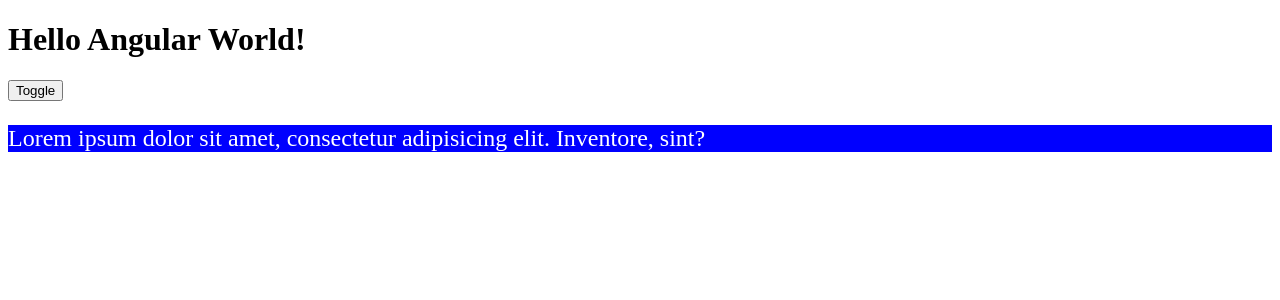
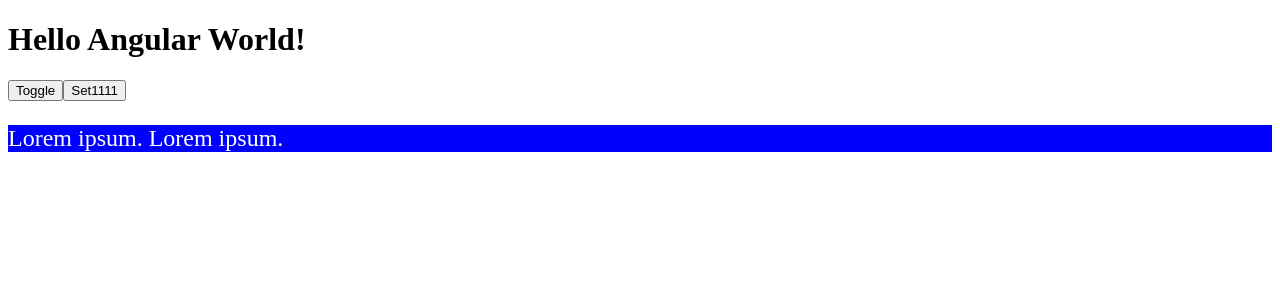
Before and after one commit to Comprehensher/angular-conspect, an Angular app: page / in a window 1280 px wide. Shown: the top 300 px of the page. Built offline with nearby package versions, Linux system fonts and the light colour scheme.

Commit message:
ngSwitchCase - removing and creating html elelemnt by clicking button

```diff
--- a/src/app/app.component.html
+++ b/src/app/app.component.html
@@ -1,9 +1,10 @@
 <h1>Hello Angular World!</h1>
 
 <button (click)="toggle = !toggle">Toggle</button>
+<button (click)="toggle = 1111">Set1111</button>
 
-<p *ngIf="toggle; else blueP" class="red">Lorem ipsum dolor sit amet, consectetur adipisicing elit. Dicta, eveniet.</p>
-
-<ng-template #blueP>
-  <p class="blue">Lorem ipsum dolor sit amet, consectetur adipisicing elit. Inventore, sint?</p>
-</ng-template>
+<div [ngSwitch]="toggle">
+  <p *ngSwitchCase="true" class="red">Lorem ipsum.</p>
+  <p *ngSwitchCase="false" class="blue">Lorem ipsum. Lorem ipsum.</p>
+  <p *ngSwitchDefault>Lorem ipsum.</p>
+</div>
--- a/src/app/app.component.ts
+++ b/src/app/app.component.ts
@@ -7,6 +7,6 @@ import { Component } from '@angular/core';
 })
 export class AppComponent {
 
-  toggle = false
+  toggle : any = false
 
 }
```
